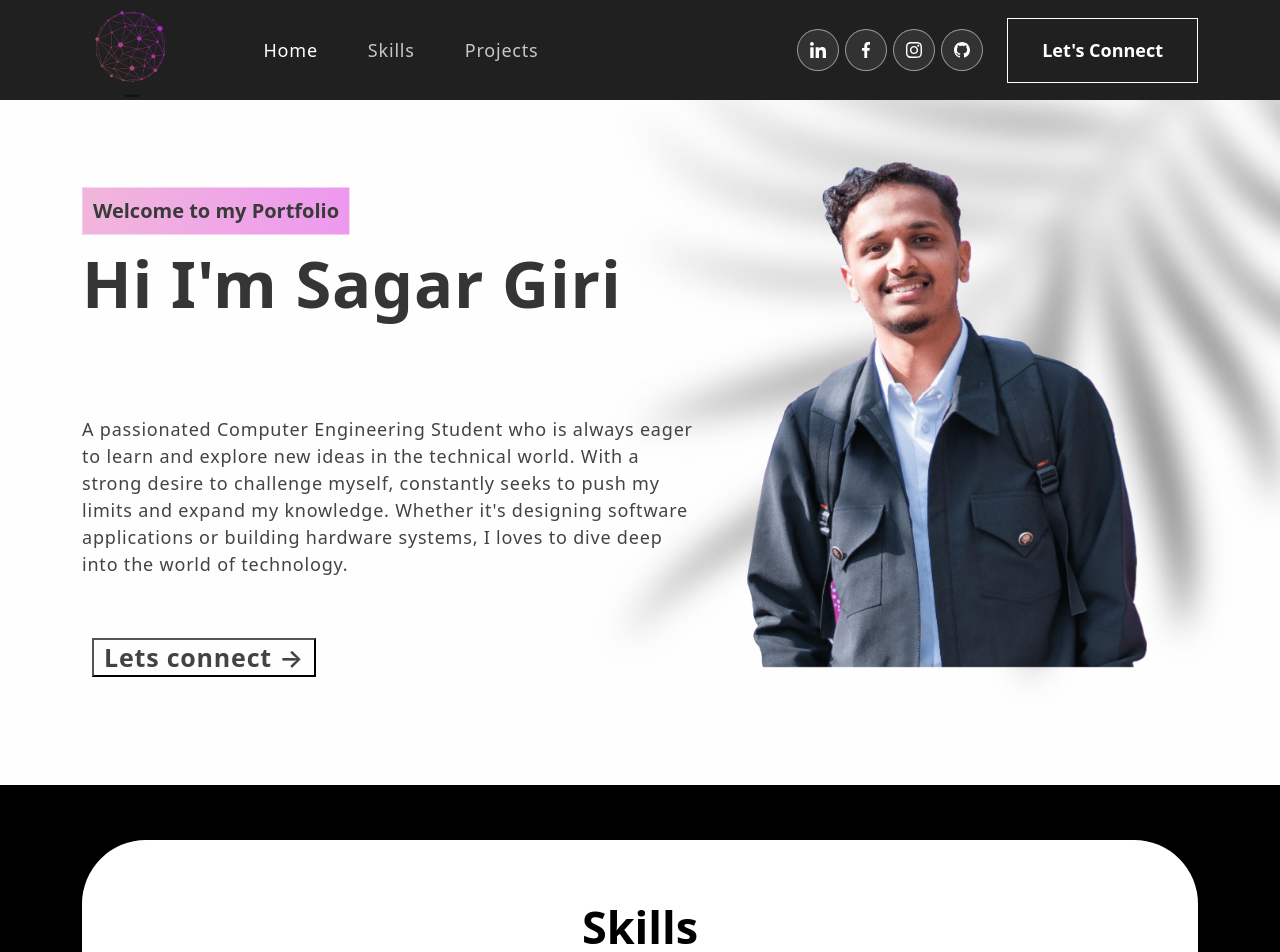
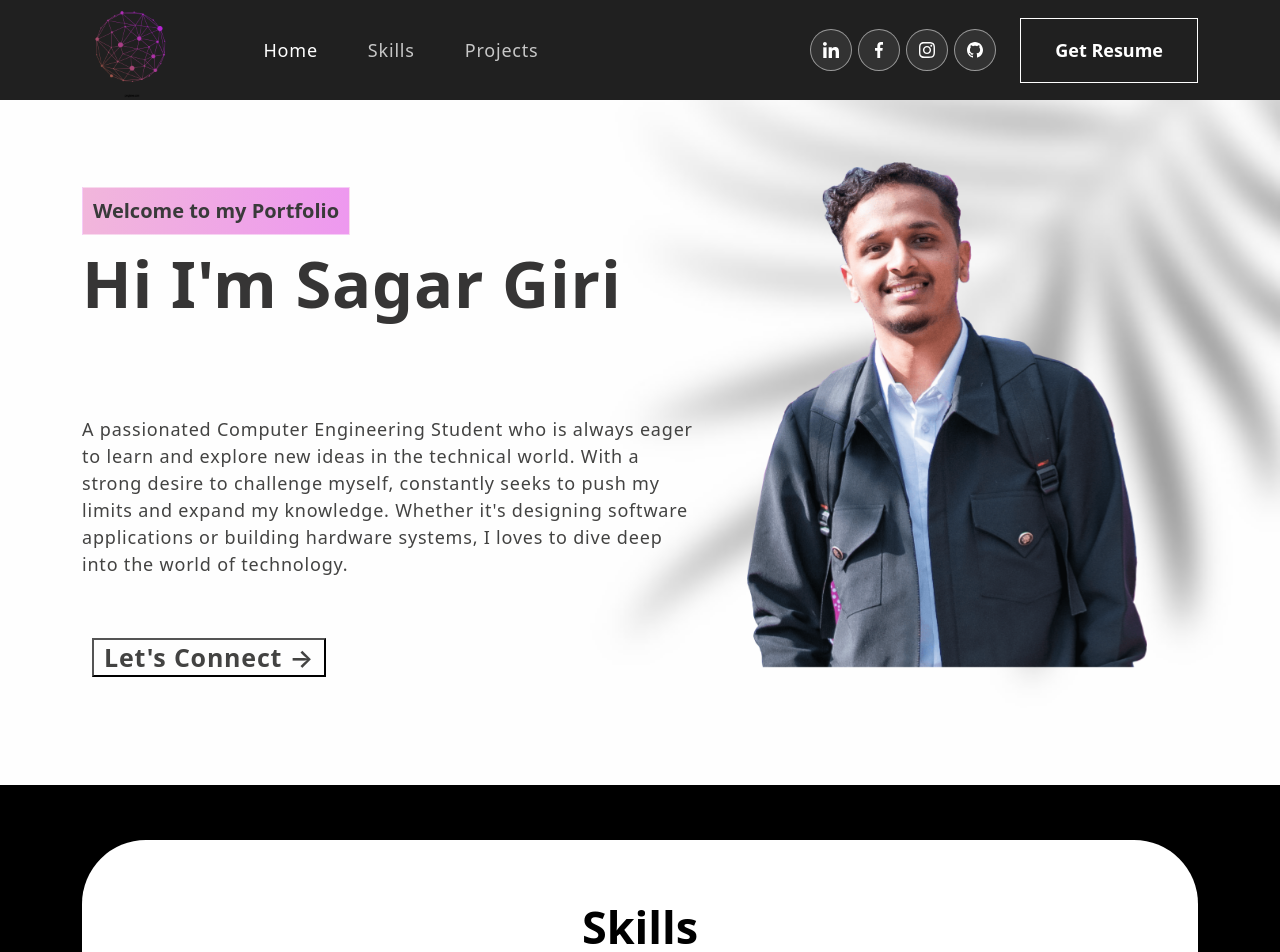
Before and after one commit to oceangiri23/myportfolio, a React (Create React App) app: page / in a window 1280 px wide. Shown: the top 952 px of the page. Built offline with nearby package versions, Linux system fonts and the light colour scheme.

Commit message:
resumeadded

```diff
--- a/src/App.css
+++ b/src/App.css
@@ -173,11 +173,11 @@ border: 1px solid rgba(255, 255, 255, 0.5);
   position: absolute;
 }
 
-nav.navbar .navbar-toggler:active,
+/* nav.navbar .navbar-toggler:active,
 nav.navbar .navbar-toggler:focus{
   outline: none;
   box-shadow: none;
-}
+} */
 
 nav.navbar .navbar-toggler-icon:focus {
   border-bottom: 2px solid #fff;
@@ -318,7 +318,7 @@ background-repeat: no-repeat;
 /* skills */
 .skill {
 
-padding: 50px  0 50px 0;
+padding: 50px 0 50px 0;
 position: relative;
 background-color: #000;
 
@@ -336,7 +336,6 @@ background-color: #000;
   font-size: 45px;
   font-weight: 700;
   color: black;
-  padding-bottom: 30px ;
 }
 
 .skill h5{
@@ -355,7 +354,6 @@ background-color: #000;
   width:80%;
   margin: 0 auto;
   position : relative;
-  text-align: center;
 }
 
 .skill-slider .item img {
--- a/src/components/Banner.js
+++ b/src/components/Banner.js
@@ -53,7 +53,7 @@ export const Banner =() =>{
                          in the technical world. With a strong desire to challenge myself, constantly seeks to push my
                           limits and expand my knowledge. Whether it's designing software applications or building
                            hardware systems, I loves to dive deep into the world of technology.</p>
-                    <Nav.Link href="#connect" > <button onClick={() => console.log('connect')}>Lets connect &rarr;</button></Nav.Link>
+                    <Nav.Link href="#connect" > <button onClick={() => console.log('connect')}>Let's Connect &rarr;</button></Nav.Link>
 
                     </Col>
                     <Col xs={12} md={6} xl={5}>
--- a/src/components/Contact.js
+++ b/src/components/Contact.js
@@ -1,7 +1,7 @@
 import {useState} from "react";
 import contactImg from "../assets/img/contact-img.svg";
 import { Container, Row, Col } from "react-bootstrap";
-// import { response } from "express";
+
 
 export const Contact = () =>{
 
--- a/src/components/Footer.js
+++ b/src/components/Footer.js
@@ -1,5 +1,5 @@
 import {Container,  Col, Row } from "react-bootstrap";
-// import { MailchimpForm } from "./MailchimpForm";
+
 import navIcon1 from '../assets/img/nav-icon1.svg';
 import navIcon2 from '../assets/img/nav-icon2.svg';
 import navIcon3 from '../assets/img/nav-icon3.svg';
--- a/src/components/NavBar.js
+++ b/src/components/NavBar.js
@@ -50,8 +50,9 @@ const onUpdateActiveLink =(value)=>{
                 <a href="https://www.instagram.com/ocean_giri23/" target="_blank" > <img src={navIcon3} alt="Instagram"/></a>
                 <a href="https://github.com/oceangiri23" target="_blank" > <img src={navIcon4} alt="Github"/></a>
             </div>
-             <button  className='vvd'>Let's Connect</button>
-
+            <form target="_blank" >
+             <button className='vvd' formaction='https://drive.google.com/file/d/1wWBfe_J17Qwl543eMdUiLaeE3jbBsM9c/view?usp=share_link'  > Get Resume</button>
+             </form>
           </span>
 
 
@@ -60,5 +61,3 @@ const onUpdateActiveLink =(value)=>{
     </Navbar>
   )
 }
-
-// export default NavBar
--- a/src/components/Skills.js
+++ b/src/components/Skills.js
@@ -40,7 +40,7 @@ export const Skills = () =>{
                         <Col>
                         <div className='skill-bx'>
                         <h2> Skills </h2>
-                        {/* <p>Lorem ipsum dolor sit amet consectetur adipisicing elit. Quae ex inventore ratione odio, quasi iste, eveniet, impedit totam non facilis accusantium nobis! Explicabo repellat velit sapiente dolores modi ipsum quasi.</p> */}
+
 
 
                         <Carousel responsive={responsive} infinite={true}  className='skill-slider' >
@@ -78,7 +78,7 @@ export const Skills = () =>{
                         </Col>
                     </Row>
                 </Container>
-                {/* <img className='background-image-left' src={colorSharp} /> */}
+
                 </section>
         )
 
```
Also changed, not shown: src/components/MailchimpForm.js (deleted, +0 -21 lines), src/components/Newsletter.js (deleted, +0 -51 lines), src/components/Projects.js (+3 -20 lines).
